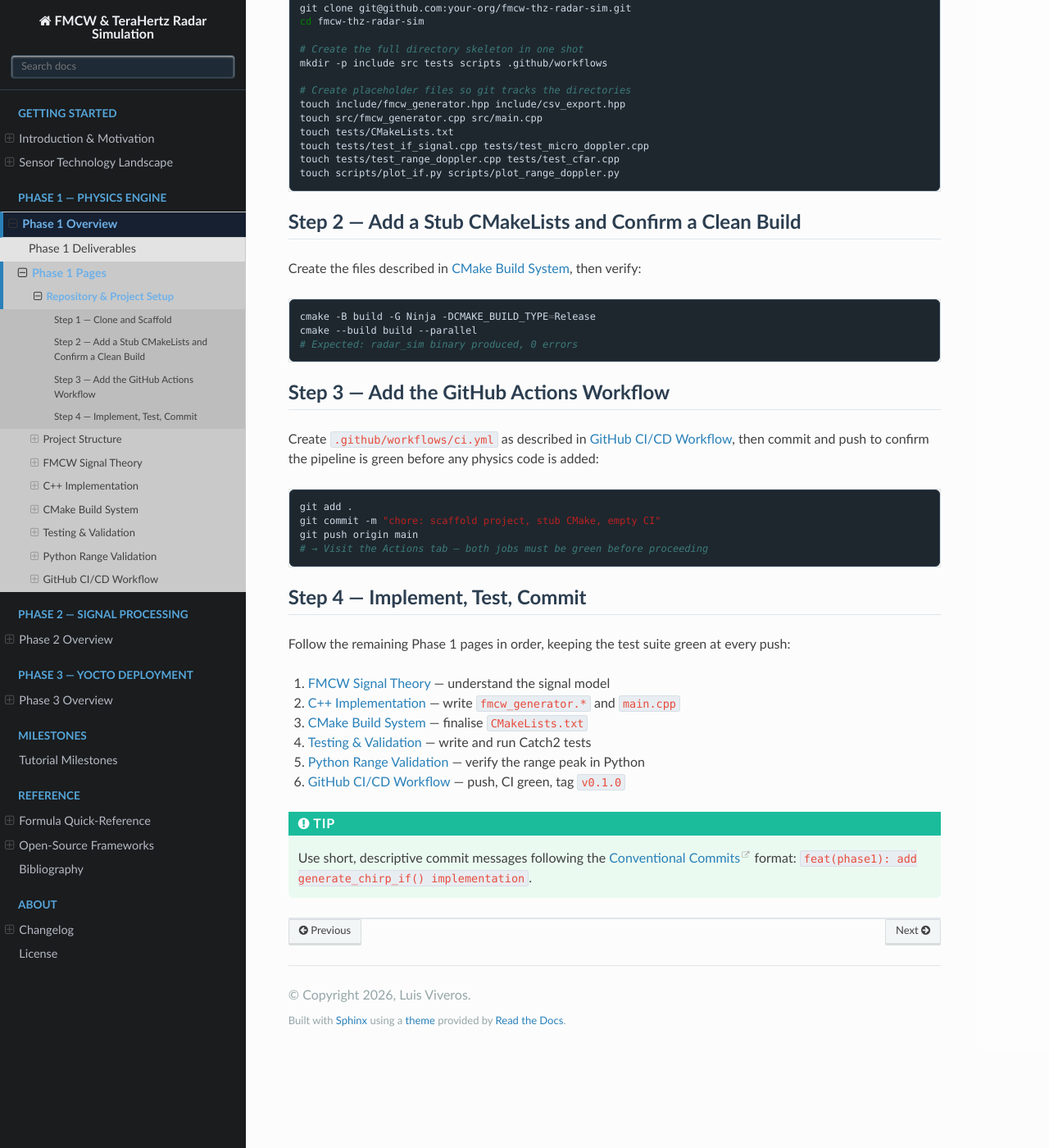
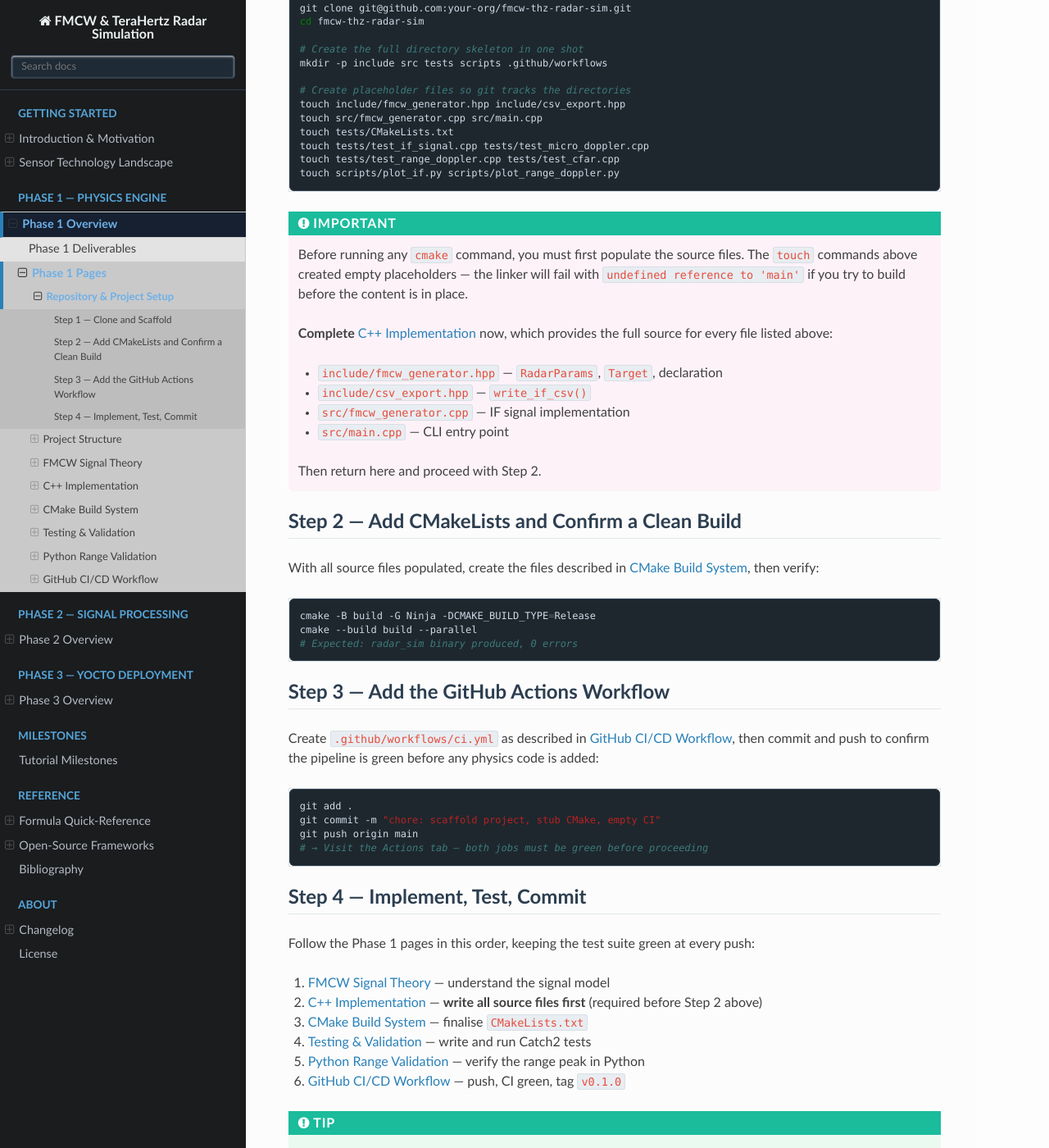
Before and after one commit to ldv-1000111/fmcw-thz-radar-sim, a Sphinx documentation site: the page built from docs/source/phase1/repo_setup.rst, in a window 1280 px wide and 1400 px high, scrolled down 350 px. Shown: the whole window at 82% size. Built offline with Sphinx 7.4.7 and the Read the Docs theme 3.1.0, drawn with Linux system fonts in a browser that asks for light colours.

Commit message:
changes on repo_setup.rst, README.md, introduction.rst

```diff
--- a/docs/source/phase1/repo_setup.rst
+++ b/docs/source/phase1/repo_setup.rst
@@ -28,10 +28,28 @@ Step 1 — Clone and Scaffold
    touch tests/test_range_doppler.cpp tests/test_cfar.cpp
    touch scripts/plot_if.py scripts/plot_range_doppler.py
 
-Step 2 — Add a Stub CMakeLists and Confirm a Clean Build
-----------------------------------------------------------
+.. important::
 
-Create the files described in :ref:`phase1_cmake_build`, then verify:
+   Before running any ``cmake`` command, you must first populate the source
+   files. The ``touch`` commands above created empty placeholders — the linker
+   will fail with ``undefined reference to 'main'`` if you try to build before
+   the content is in place.
+
+   **Complete** :ref:`phase1_cpp_implementation` now, which provides the full
+   source for every file listed above:
+
+   * ``include/fmcw_generator.hpp`` — ``RadarParams``, ``Target``, declaration
+   * ``include/csv_export.hpp`` — ``write_if_csv()``
+   * ``src/fmcw_generator.cpp`` — IF signal implementation
+   * ``src/main.cpp`` — CLI entry point
+
+   Then return here and proceed with Step 2.
+
+Step 2 — Add CMakeLists and Confirm a Clean Build
+--------------------------------------------------
+
+With all source files populated, create the files described in
+:ref:`phase1_cmake_build`, then verify:
 
 .. code-block:: bash
 
@@ -56,11 +74,11 @@ is green before any physics code is added:
 Step 4 — Implement, Test, Commit
 ----------------------------------
 
-Follow the remaining Phase 1 pages in order, keeping the test suite green
+Follow the Phase 1 pages in this order, keeping the test suite green
 at every push:
 
 #. :ref:`phase1_fmcw_theory` — understand the signal model
-#. :ref:`phase1_cpp_implementation` — write ``fmcw_generator.*`` and ``main.cpp``
+#. :ref:`phase1_cpp_implementation` — **write all source files first** (required before Step 2 above)
 #. :ref:`phase1_cmake_build` — finalise ``CMakeLists.txt``
 #. :ref:`phase1_testing` — write and run Catch2 tests
 #. :ref:`phase1_python_validation` — verify the range peak in Python
```
Also changed, not shown: README.md (+196 -1 lines), docs/source/introduction.rst (+16 -0 lines), 11 other files.
